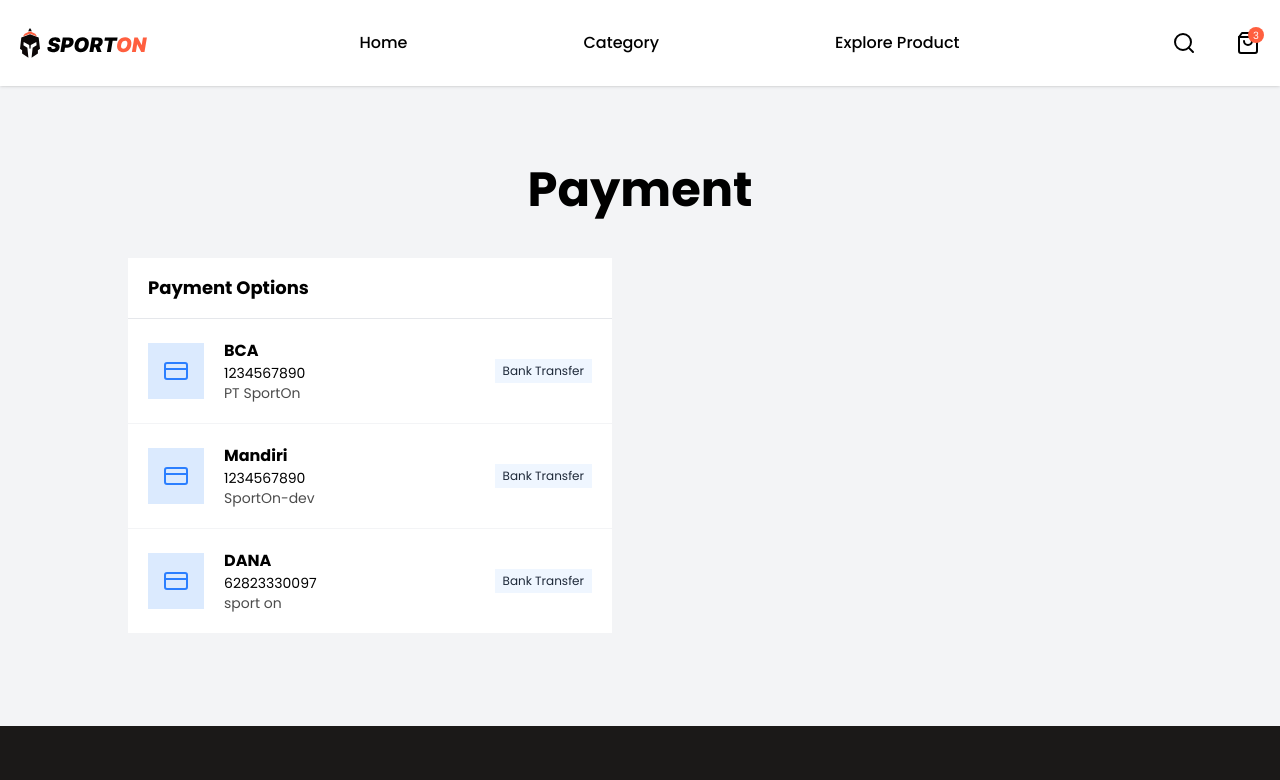
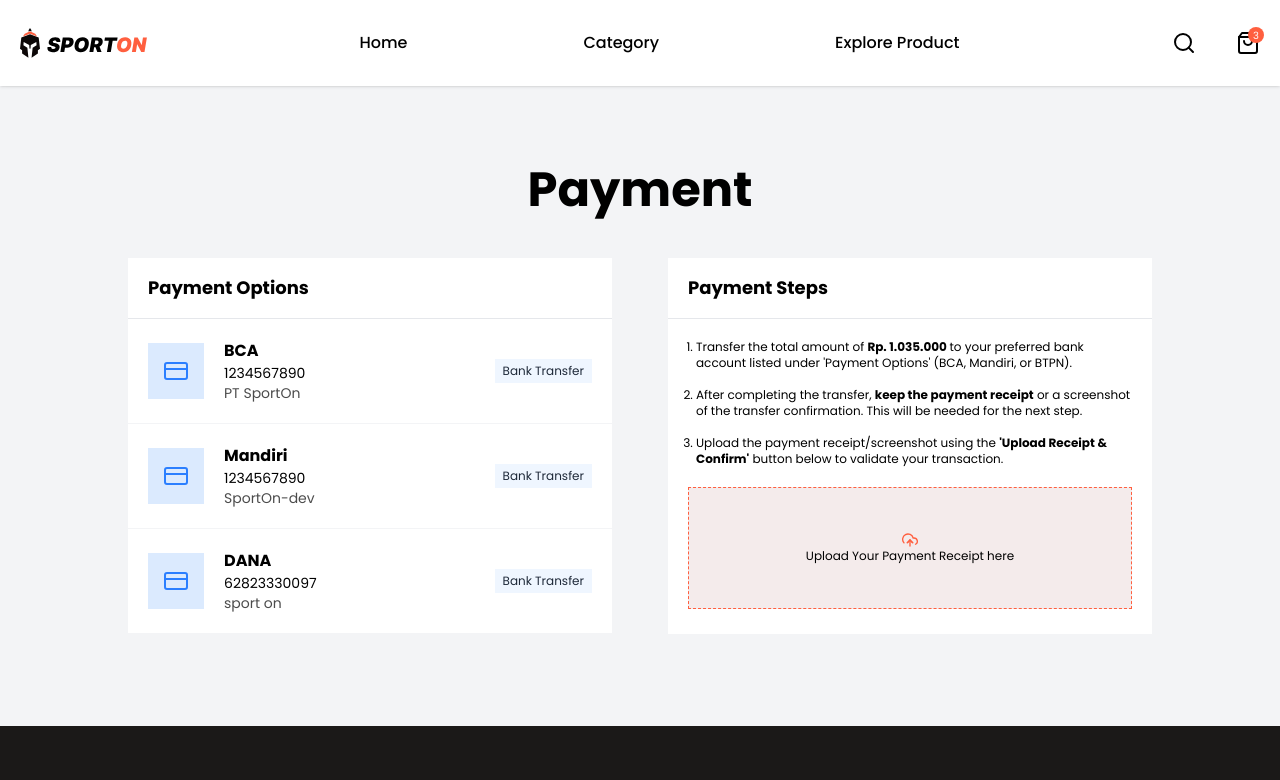
Before and after one commit to Deku-foryou/sporton-fe-vercel-deploy, a Next.js app: page /payment in a window 1280 px wide. Shown: the top 780 px of the page. Built offline with nearby package versions, Linux system fonts and the light colour scheme.

Commit message:
add payment method

```diff
--- a/app/(landing)/components/payment/payment-steps.tsx
+++ b/app/(landing)/components/payment/payment-steps.tsx
@@ -0,0 +1,31 @@
+import { FiCreditCard } from "react-icons/fi";
+import CardWithHeader from "../ui/card-with-header";
+import FileUpload from "../ui/file-upload";
+
+const PaymentSteps = () => {
+  return (
+    <CardWithHeader title="Payment Steps">
+      <div className="p-5">
+        <ol className="list-decimal text-xs pl-2 flex flex-col gap-4 mb-5">
+          <li>
+            Transfer the total amount of <b>Rp. 1.035.000 </b> to your preferred
+            bank account listed under 'Payment Options' (BCA, Mandiri, or BTPN).
+          </li>
+          <li>
+            After completing the transfer, <b>keep the payment receipt</b> or a
+            screenshot of the transfer confirmation. This will be needed for the
+            next step.
+          </li>
+          <li>
+            Upload the payment receipt/screenshot using the{" "}
+            <b>'Upload Receipt & Confirm'</b> button below to validate your
+            transaction.
+          </li>
+        </ol>
+        <FileUpload />
+      </div>
+    </CardWithHeader>
+  );
+};
+
+export default PaymentSteps;
--- /dev/null
+++ b/app/(landing)/components/ui/file-upload.tsx
@@ -0,0 +1,67 @@
+"use client";
+
+import { useRef, useState } from "react";
+import { FiImage, FiTrash2, FiUploadCloud } from "react-icons/fi";
+
+type TFileUploadProps = {
+  onFileSelect?: (fie: File | null) => void;
+};
+
+const FileUpload = ({ onFileSelect }: TFileUploadProps) => {
+  const [file, setFile] = useState<File | null>(null);
+  const fileInputRef = useRef<HTMLInputElement | null>(null);
+
+  const handleFileChange = (selectedFile?: File) => {
+    if (!selectedFile) return;
+
+    setFile(selectedFile);
+    onFileSelect?.(selectedFile);
+  };
+
+  const removeFile = (e: React.MouseEvent<HTMLButtonElement>) => {
+    e.stopPropagation();
+    setFile(null);
+    onFileSelect?.(null);
+  };
+
+  return (
+    <div
+      onClick={() => fileInputRef.current?.click()}
+      onDragOver={(e) => {
+        e.preventDefault();
+        handleFileChange(e.dataTransfer.files?.[0]);
+      }}
+      className="flex flex-col justify-center items-center w-full py-6 border border-dashed border-primary bg-primary-light"
+    >
+      <input
+        type="file"
+        className="hidden"
+        ref={fileInputRef}
+        accept="image/*"
+        onChange={(e) => handleFileChange(e.target.files?.[0])}
+      />
+      {!file ? (
+        <div className="text-center my-5">
+          <FiUploadCloud className="text-primary mx-auto" />
+          <p className="text-xs">Upload Your Payment Receipt here</p>
+        </div>
+      ) : (
+        <div className="text-center">
+          <FiImage className="text-primary mx-auto mb-4" size={28} />
+          <p className="text-sm text-primary">{file.name}</p>
+          <p className="text-sm text-gray-400">
+            {(file.size / 1024).toFixed(1)} KB
+          </p>
+          <button
+            onClick={removeFile}
+            className="flex gap-2 bg-primary/90 text-white mx-auto rounded mt-4 px-2 text-semibold"
+          >
+            <FiTrash2 className="self-center" /> Remove
+          </button>
+        </div>
+      )}
+    </div>
+  );
+};
+
+export default FileUpload;
--- a/app/(landing)/payment/page.tsx
+++ b/app/(landing)/payment/page.tsx
@@ -1,4 +1,5 @@
 import PaymentOptions from "../components/payment/payment-options";
+import PaymentSteps from "../components/payment/payment-steps";
 
 const Payment = () => {
   return (
@@ -6,7 +7,8 @@ const Payment = () => {
       <div className="max-w-5xl mx-auto py-20">
         <h1 className="text-5xl font-bold text-center mb-11">Payment</h1>
         <div className="grid grid-cols-2 gap-14">
-          <PaymentOptions/>
+          <PaymentOptions />
+          <PaymentSteps />
         </div>
       </div>
     </main>
```
